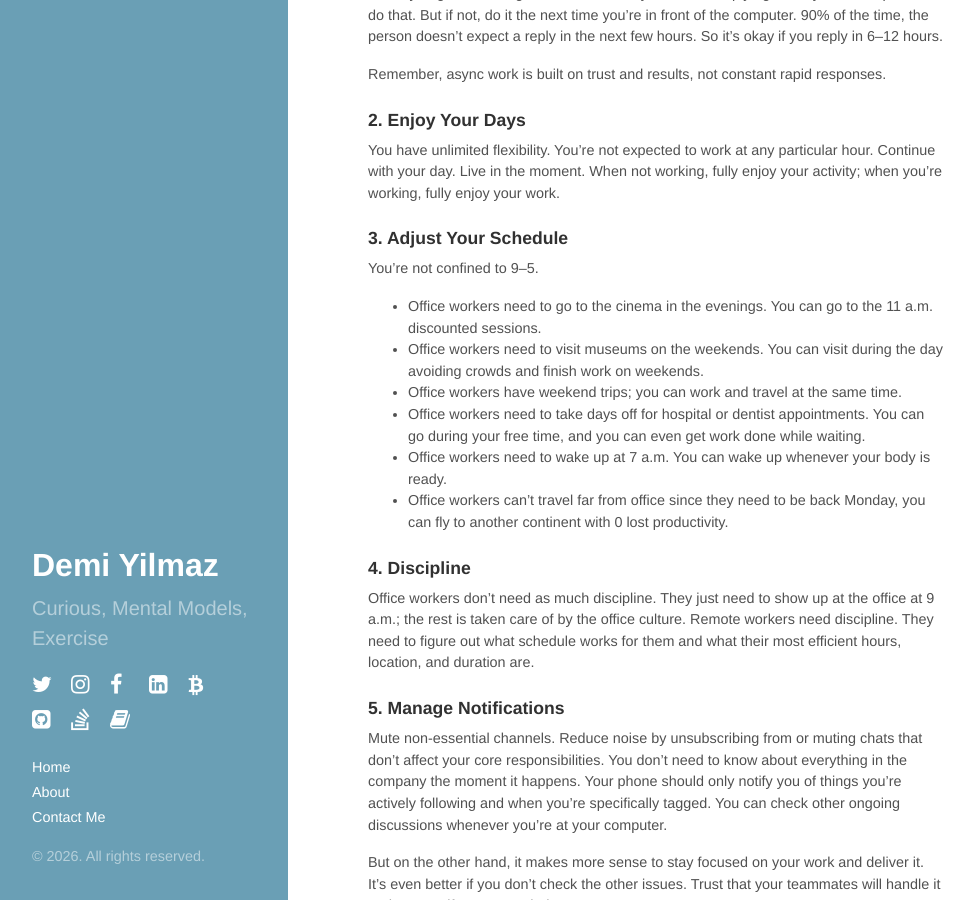
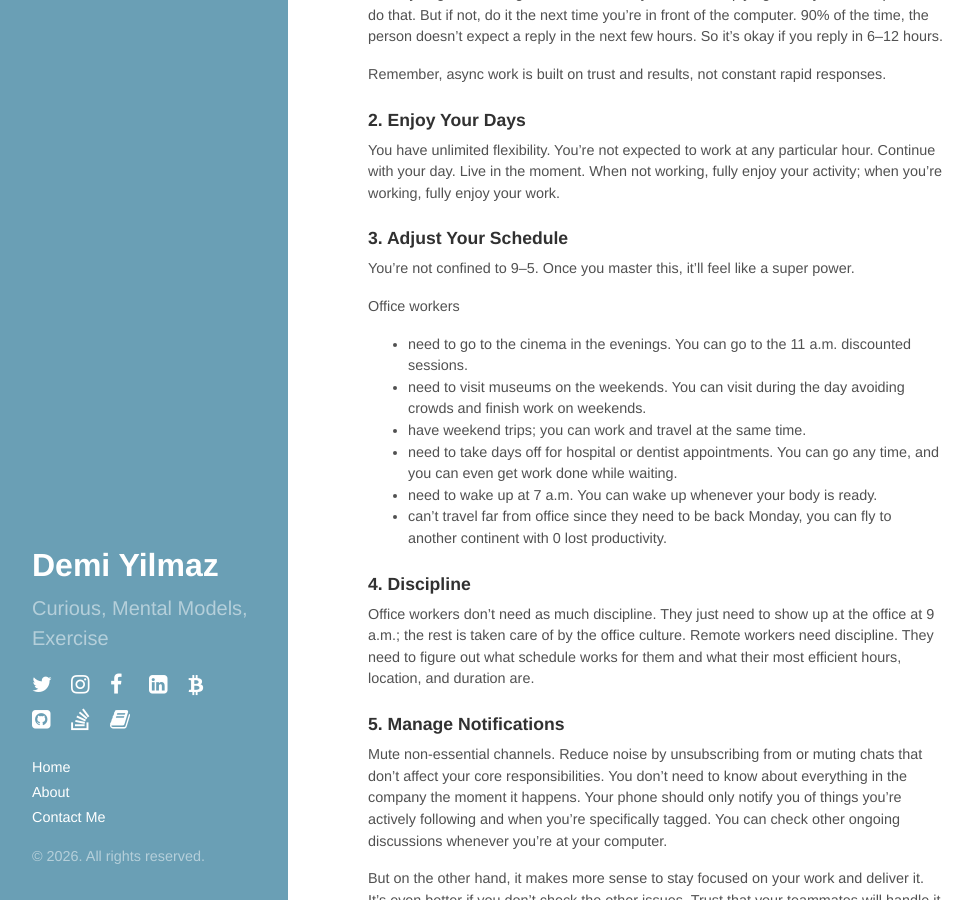
Before and after one commit to demiculus/demiculus.github.io, a Jekyll site: the page built from remote-work.md, in a window 1280 px wide and 900 px high, scrolled down 591 px. Shown: the whole window, without its empty margins (0-974 px from the left). Built offline with Jekyll 4.4.1, drawn with Linux system fonts in a browser that asks for light colours; nearby versions of some CDN libraries.

Commit message:
Update remote-work.md
Made-with: Cursor

```diff
--- a/remote-work.md
+++ b/remote-work.md
@@ -30,14 +30,15 @@ You have unlimited flexibility. You're not expected to work at any particular ho
 
 ### 3. Adjust Your Schedule
 
-You're not confined to 9–5.
+You're not confined to 9–5. Once you master this, it'll feel like a super power.
 
-- Office workers need to go to the cinema in the evenings. You can go to the 11 a.m. discounted sessions.
-- Office workers need to visit museums on the weekends. You can visit during the day avoiding crowds and finish work on weekends.
-- Office workers have weekend trips; you can work and travel at the same time.
-- Office workers need to take days off for hospital or dentist appointments. You can go during your free time, and you can even get work done while waiting.
-- Office workers need to wake up at 7 a.m. You can wake up whenever your body is ready.
-- Office workers can't travel far from office since they need to be back Monday, you can fly to another continent with 0 lost productivity.
+Office workers
+- need to go to the cinema in the evenings. You can go to the 11 a.m. discounted sessions.
+- need to visit museums on the weekends. You can visit during the day avoiding crowds and finish work on weekends.
+- have weekend trips; you can work and travel at the same time.
+- need to take days off for hospital or dentist appointments. You can go any time, and you can even get work done while waiting.
+- need to wake up at 7 a.m. You can wake up whenever your body is ready.
+- can't travel far from office since they need to be back Monday, you can fly to another continent with 0 lost productivity.
 
 ### 4. Discipline
 
```
